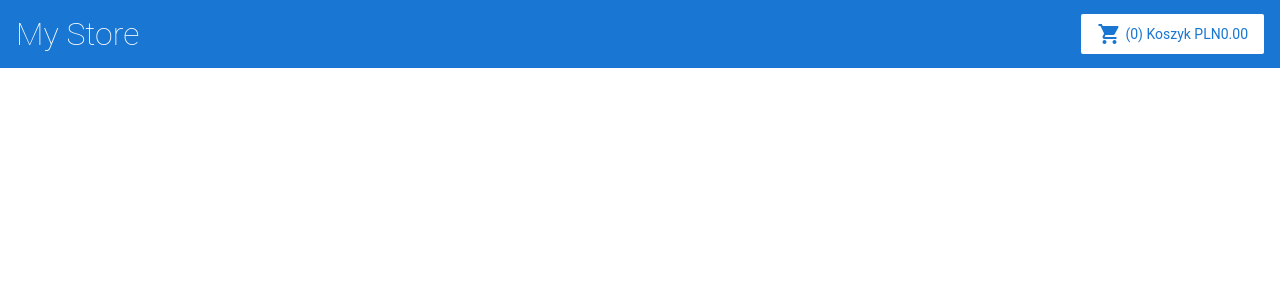
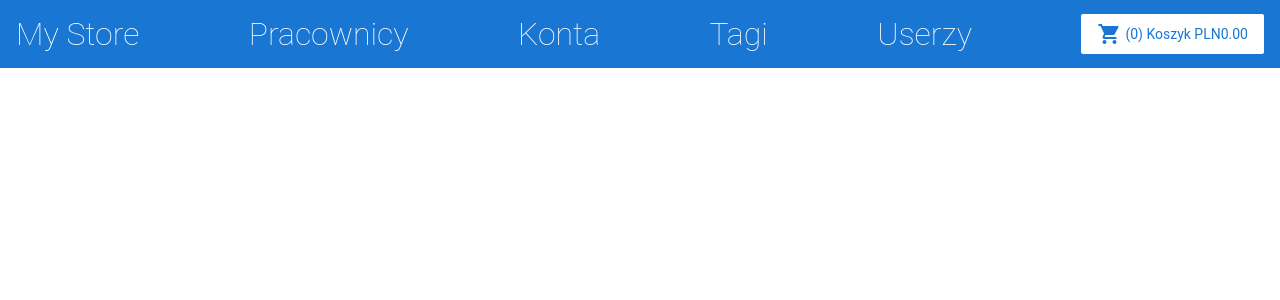
Before and after one commit to Blackbetty312/angular-uintroduction, an Angular app: page /employee/edit/1 in a window 1280 px wide. Shown: the top 300 px of the page. Built offline with nearby package versions, Linux system fonts and the light colour scheme; no server answers.

Commit message:
added links to top-bar

```diff
--- a/src/app/employee.service.ts
+++ b/src/app/employee.service.ts
@@ -21,7 +21,7 @@ export class EmployeeService {
   addNewEmployee(model: EmployeeAddModel) {
     const headers = {
       "content-type": "application/json",
-      "Access-Control-Allow-Origin": "*"
+      "access-control-allow-headers": "*"
     };
     const body = JSON.stringify(model);
     return this.http
--- a/src/app/top-bar/top-bar.component.html
+++ b/src/app/top-bar/top-bar.component.html
@@ -1,9 +1,20 @@
 <a [routerLink]="['/']">
-  <h1>My Store</h1>
+	<h1>My Store</h1>
+</a>
+<a [routerLink]="['/employees']">
+	<h1>Pracownicy</h1>
+</a>
+<a [routerLink]="['/accounts']">
+	<h1>Konta</h1>
+</a>
+<a [routerLink]="['/tags']">
+	<h1>Tagi</h1>
 </a>
 
-<a class="button fancy-button" [routerLink]="['/cart']"
-  ><i class="material-icons">shopping_cart</i>({{ count }}) Koszyk {{ sum |
+<a [routerLink]="['/users']">
+	<h1>Userzy</h1>
+</a>
+<a class="button fancy-button" [routerLink]="['/cart']"><i class="material-icons">shopping_cart</i>({{ count }}) Koszyk {{ sum |
   currency:'PLN' }}
 </a>
 
```
